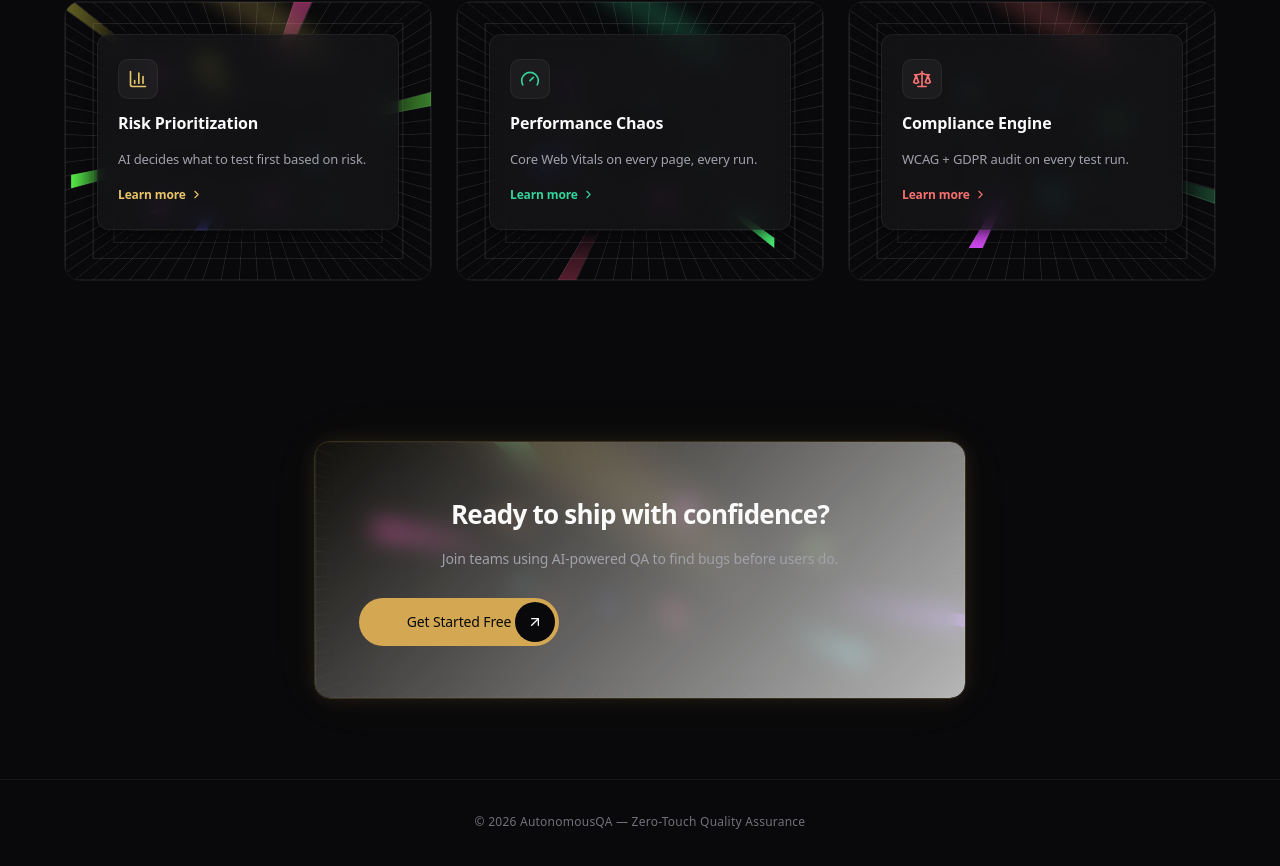
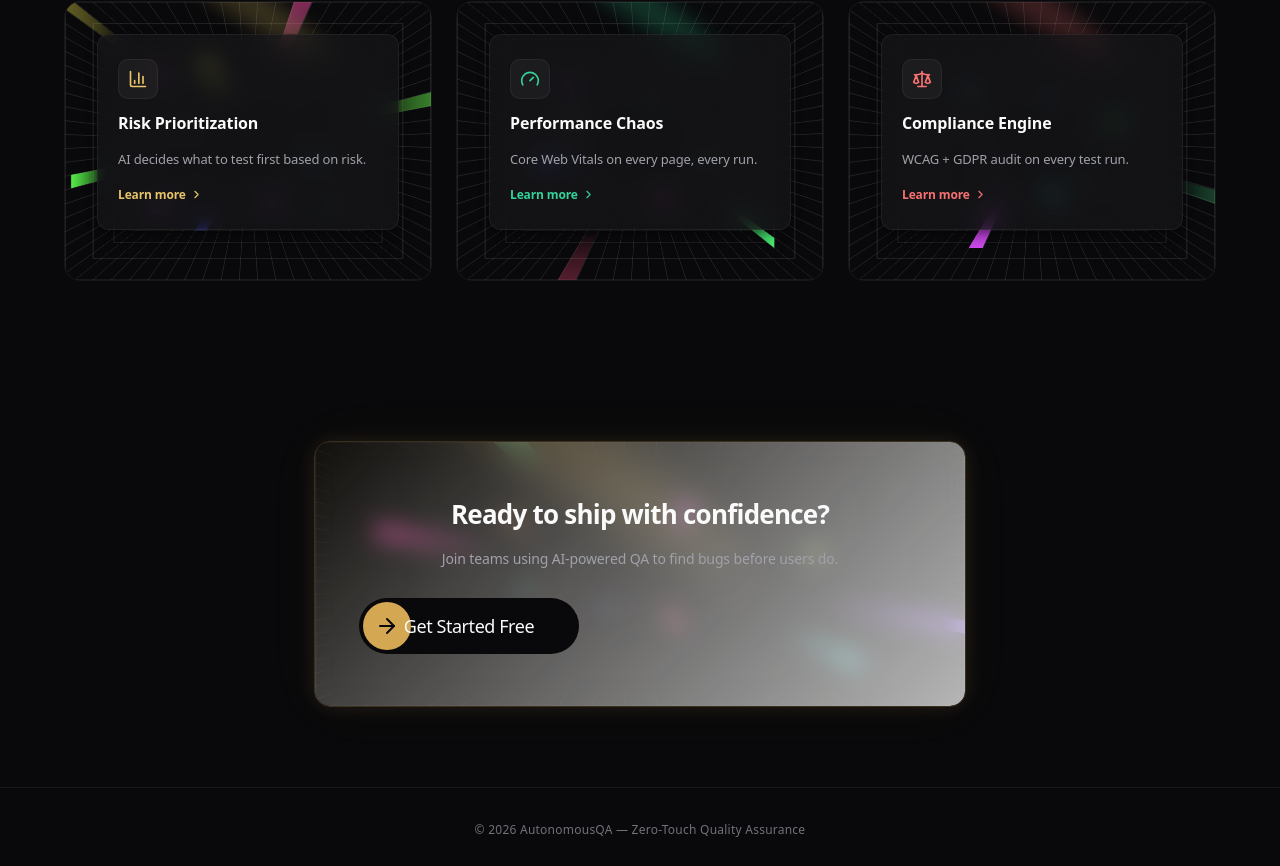
Before and after one commit to rohith2157/BUGZERO, a React (Vite) app in the folder autonomousqa-frontend/: page / in a window 1280 px wide. Shown: the part 1574-2440 px from the top of the page. Built offline with nearby package versions, Linux system fonts and the light colour scheme; no server answers.

Commit message:
feat: Initialize frontend application with Landing and Report pages, global styling, and key UI components including `DatabaseWithRestApi`.

```diff
--- a/autonomousqa-frontend/src/components/ui/database-with-rest-api.tsx
+++ b/autonomousqa-frontend/src/components/ui/database-with-rest-api.tsx
@@ -45,21 +45,26 @@ const DatabaseWithRestApi = ({
                 viewBox="0 0 500 200"
             >
                 <g
-                    stroke="rgba(255,255,255,0.15)"
+                    stroke="rgba(128,128,128,0.45)"
                     fill="none"
                     strokeWidth="1.5"
-                    strokeDasharray="100 100"
-                    pathLength="100"
+                    strokeDasharray="300 300"
+                    pathLength="300"
                 >
-                    <path d="M 50 22 v 28 q 0 10 10 10 h 180 q 10 0 10 10 v 20" />
-                    <path d="M 150 22 v 28 q 0 10 10 10 h 80 q 10 0 10 10 v 20" />
+                    {/* Accessibility (outermost left) — drops deepest: v22 before h, horizontal at y=56 */}
+                    <path d="M 50 22 v 22 q 0 12 12 12 h 178 q 10 0 10 12 v 12" />
+                    {/* Performance (inner left) — drops shallower: v10, horizontal at y=44 */}
+                    <path d="M 150 22 v 10 q 0 12 12 12 h 78 q 10 0 10 12 v 24" />
+                    {/* SEO (center) — straight down */}
                     <path d="M 250 22 v 68" />
-                    <path d="M 350 22 v 28 q 0 10 -10 10 h -80 q -10 0 -10 10 v 20" />
-                    <path d="M 450 22 v 28 q 0 10 -10 10 h -180 q -10 0 -10 10 v 20" />
+                    {/* Functional (inner right) — mirrors Performance */}
+                    <path d="M 350 22 v 10 q 0 12 -12 12 h -78 q -10 0 -10 12 v 24" />
+                    {/* Compliance (outermost right) — mirrors Accessibility */}
+                    <path d="M 450 22 v 22 q 0 12 -12 12 h -178 q -10 0 -10 12 v 12" />
                     {/* Animation For Path Starting */}
                     <animate
                         attributeName="stroke-dashoffset"
-                        from="100"
+                        from="300"
                         to="0"
                         dur="1.5s"
                         fill="freeze"
@@ -119,7 +124,7 @@ const DatabaseWithRestApi = ({
                                 fontWeight="800"
                                 textAnchor="end"
                             >
-                                {cat.score}
+                                {Math.min(100, cat.score)}
                             </text>
                         </g>
                     );
@@ -127,19 +132,19 @@ const DatabaseWithRestApi = ({
 
                 <defs>
                     <mask id="db-mask-1">
-                        <path d="M 50 22 v 28 q 0 10 10 10 h 180 q 10 0 10 10 v 20" strokeWidth="2" stroke="white" />
+                        <path d="M 50 22 v 22 q 0 12 12 12 h 178 q 10 0 10 12 v 12" strokeWidth="2" stroke="white" />
                     </mask>
                     <mask id="db-mask-2">
-                        <path d="M 150 22 v 28 q 0 10 10 10 h 80 q 10 0 10 10 v 20" strokeWidth="2" stroke="white" />
+                        <path d="M 150 22 v 10 q 0 12 12 12 h 78 q 10 0 10 12 v 24" strokeWidth="2" stroke="white" />
                     </mask>
                     <mask id="db-mask-3">
                         <path d="M 250 22 v 68" strokeWidth="2" stroke="white" />
                     </mask>
                     <mask id="db-mask-4">
-                        <path d="M 350 22 v 28 q 0 10 -10 10 h -80 q -10 0 -10 10 v 20" strokeWidth="2" stroke="white" />
+                        <path d="M 350 22 v 10 q 0 12 -12 12 h -78 q -10 0 -10 12 v 24" strokeWidth="2" stroke="white" />
                     </mask>
                     <mask id="db-mask-5">
-                        <path d="M 450 22 v 28 q 0 10 -10 10 h -180 q -10 0 -10 10 v 20" strokeWidth="2" stroke="white" />
+                        <path d="M 450 22 v 22 q 0 12 -12 12 h -178 q -10 0 -10 12 v 12" strokeWidth="2" stroke="white" />
                     </mask>
 
                     <radialGradient id="db-blue-grad" fx="1">
@@ -154,7 +159,7 @@ const DatabaseWithRestApi = ({
                 <div className="absolute -bottom-4 h-[100px] w-[50%] rounded-lg bg-accent/20 blur-[12px]" />
 
                 {/* box title */}
-                <div className="absolute -top-3 z-20 flex items-center justify-center rounded-lg border border-white/10 bg-[#101112] px-3 py-1.5 shadow-lg">
+                <div className="absolute -top-3 z-20 flex items-center justify-center rounded-lg border border-zinc-700/60 bg-[#101112] px-3 py-1.5 shadow-lg">
                     <ActivityIcon className="size-3.5 text-[var(--color-accent-gold)]" />
                     <span className="ml-2 text-xs font-semibold text-white">
                         {title ? title : "Aggregated Hygiene Score Connection"}
@@ -168,15 +173,15 @@ const DatabaseWithRestApi = ({
                 </div>
 
                 {/* box content */}
-                <div className="relative z-10 flex h-[160px] w-[80%] items-center justify-center overflow-hidden rounded-xl border border-white/10 bg-background/80 backdrop-blur-md shadow-xl">
+                <div className="relative z-10 flex h-[160px] w-[80%] items-center justify-center overflow-hidden rounded-xl border border-zinc-700/40 bg-[#101112]/60 backdrop-blur-md shadow-xl">
                     {/* Decorative Badges */}
-                    <div className="absolute bottom-8 left-8 z-10 h-8 rounded-full bg-[#101112]/90 border border-white/10 px-4 text-xs flex items-center gap-2 shadow-md">
+                    <div className="absolute bottom-8 left-8 z-10 h-8 rounded-full bg-[#101112] border border-white/10 px-4 text-xs flex items-center gap-2 shadow-md">
                         <ShieldCheck className="size-4 text-emerald-400" />
-                        <span className="font-medium">All Checks Passed</span>
+                        <span className="font-medium text-white">All Checks Passed</span>
                     </div>
-                    <div className="absolute right-8 z-10 hidden h-8 rounded-full bg-[#101112]/90 border border-white/10 px-4 text-xs sm:flex items-center gap-2 shadow-md">
+                    <div className="absolute right-8 z-10 hidden h-8 rounded-full bg-[#101112] border border-white/10 px-4 text-xs sm:flex items-center gap-2 shadow-md">
                         <SparklesIcon className="size-4 text-[var(--color-accent-gold)]" />
-                        <span className="font-medium">AI Evaluated</span>
+                        <span className="font-medium text-white">AI Evaluated</span>
                     </div>
 
                     {/* Glowing Circles */}
--- /dev/null
+++ b/autonomousqa-frontend/src/components/ui/motion-button.tsx
@@ -0,0 +1,41 @@
+'use client'
+
+import { FC } from 'react'
+import { ArrowRight } from 'lucide-react'
+import { clsx } from 'clsx'
+import { twMerge } from 'tailwind-merge'
+function cn(...inputs: any[]) { return twMerge(clsx(inputs)) }
+
+interface Props extends React.ButtonHTMLAttributes<HTMLButtonElement> {
+  label: string
+  variant?: 'primary' | 'secondary'
+  classes?: string
+  animate?: boolean
+  delay?: number
+}
+
+const MotionButton: FC<Props> = ({ label, classes, onClick, ...props }) => {
+  return (
+    <button
+      onClick={onClick}
+      className={cn(
+        'bg-background group relative h-14 min-w-[220px] cursor-pointer rounded-full border-[none] p-1 flex items-center pr-8 outline-none',
+        classes
+      )}
+      {...props}
+    >
+      <span
+        className='circle bg-primary absolute left-1 m-0 block h-12 w-12 overflow-hidden rounded-full duration-500 group-hover:w-[calc(100%-8px)]'
+        aria-hidden='true'
+      ></span>
+      <div className='icon absolute left-4 duration-500 group-hover:translate-x-1'>
+        <ArrowRight className='text-background size-6' />
+      </div>
+      <span className='button-text text-foreground group-hover:text-background font-manrope relative z-10 w-full text-center pl-10 text-lg font-medium tracking-tight whitespace-nowrap duration-500'>
+        {label}
+      </span>
+    </button>
+  )
+}
+
+export default MotionButton
--- a/autonomousqa-frontend/src/index.css
+++ b/autonomousqa-frontend/src/index.css
@@ -182,6 +182,20 @@
   /* TextShimmer — light mode: dark sweep on zinc base */
   --shimmer-text-base: #a1a1aa;
   --shimmer-text-highlight: #09090b;
+
+  /* shadcn/ui CSS variable bridge — maps to light theme */
+  --shadcn-background: #FAFAFA;
+  --shadcn-foreground: #09090B;
+  --shadcn-primary: #B8860B;
+  --shadcn-primary-foreground: #FAFAFA;
+  --shadcn-secondary: #E4E4E7;
+  --shadcn-secondary-foreground: #09090B;
+  --shadcn-accent: rgba(184, 134, 11, 0.08);
+  --shadcn-accent-foreground: #09090B;
+  --shadcn-destructive: #EF4444;
+  --shadcn-destructive-foreground: #FAFAFA;
+  --shadcn-input: rgba(0, 0, 0, 0.12);
+  --shadcn-ring: #B8860B;
 
   /* Primary Palette — Clean White */
   --color-bg-primary: #FAFAFA;
--- a/autonomousqa-frontend/src/pages/Landing.jsx
+++ b/autonomousqa-frontend/src/pages/Landing.jsx
@@ -5,7 +5,7 @@ import {
     ArrowRight, Github, Chrome, Mail, FlaskConical,
     Sparkles, Bot, Globe, ChevronRight, Sun, Moon
 } from 'lucide-react';
-import ButtonWithIcon from '../components/ui/button-with-icon';
+import MotionButton from '../components/ui/motion-button';
 import { WarpBackground } from '../components/ui/WarpBackground';
 import HeroText from '../components/ui/hero-shutter-text';
 import FlipTextReveal from '../components/ui/next-reveal';
@@ -181,8 +181,8 @@ export default function Landing() {
 
                     {/* CTA Buttons */}
                     <div style={{ display: 'flex', gap: 12, justifyContent: 'center', flexWrap: 'wrap' }}>
-                        <ButtonWithIcon
-                            text="Start Testing Free"
+                        <MotionButton
+                            label="Start Testing Free"
                             onClick={() => navigate('/login')}
                         />
                         <motion.button
@@ -407,8 +407,8 @@ export default function Landing() {
                         <p style={{ fontSize: 14, color: 'var(--text-secondary)', marginBottom: 28, maxWidth: 400, margin: '0 auto 28px' }}>
                             Join teams using AI-powered QA to find bugs before users do.
                         </p>
-                        <ButtonWithIcon
-                            text="Get Started Free"
+                        <MotionButton
+                            label="Get Started Free"
                             onClick={() => navigate('/login')}
                         />
                     </motion.div>
--- a/autonomousqa-frontend/src/pages/Report.jsx
+++ b/autonomousqa-frontend/src/pages/Report.jsx
@@ -48,7 +48,7 @@ export default function Report() {
                 if (totalDefects === 0) {
                     scoreBreakdown[cat] = 100;
                 } else {
-                    scoreBreakdown[cat] = Math.max(0, Math.round(100 - (count / totalDefects) * 100));
+                    scoreBreakdown[cat] = Math.min(100, Math.max(0, Math.round(100 - (count / totalDefects) * 100)));
                 }
             });
 
@@ -259,8 +259,8 @@ export default function Report() {
                                 style={{
                                     padding: '16px 14px',
                                     borderRadius: 'var(--radius-md)',
-                                    background: `${riskColor}08`,
-                                    border: `1px solid ${riskColor}25`,
+                                    background: `${riskColor}18`,
+                                    border: `1px solid ${riskColor}35`,
                                     cursor: 'pointer',
                                     textAlign: 'center',
                                     transition: 'all var(--transition-fast)',
@@ -304,7 +304,8 @@ export default function Report() {
                                     style={{
                                         padding: '18px',
                                         borderRadius: 10,
-                                        background: 'rgba(255, 255, 255, 0.02)',
+                                        background: 'var(--color-bg-card)',
+                                        border: '1px solid var(--border-subtle)',
                                         borderLeft: `3px solid ${sev?.color || '#64748B'}`,
                                     }}
                                 >
```
Also changed, not shown: 1 other file (tests, documents, lock files or other folders).
